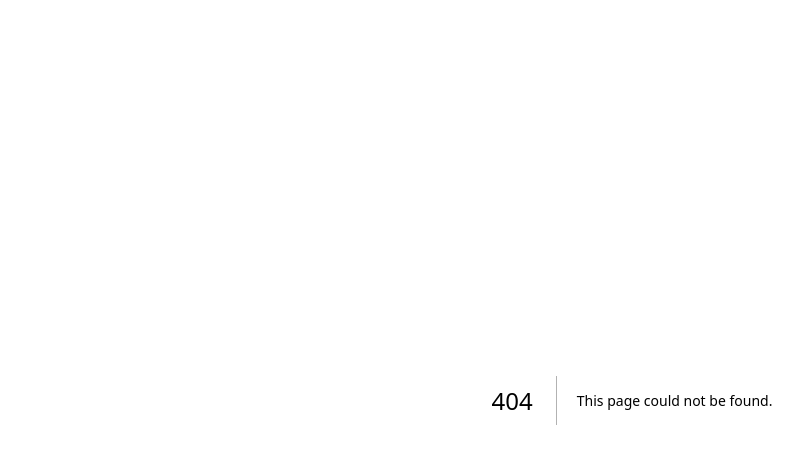
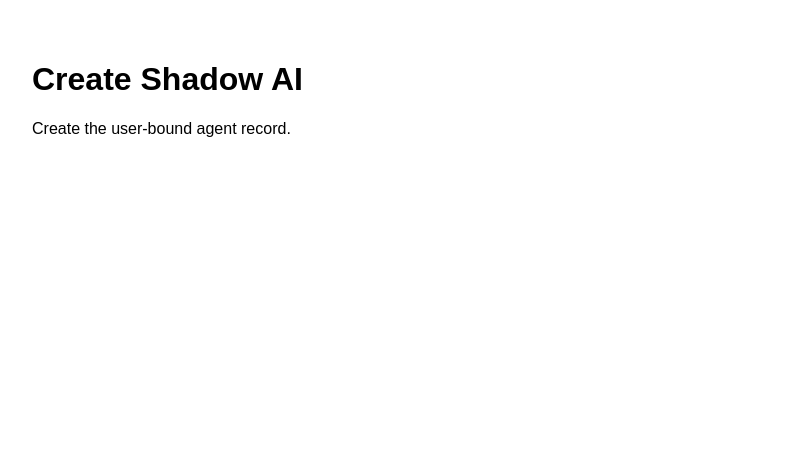
Before and after one commit to carbonactual/Shadow, a Next.js app in the folder apps/web/: page /create in a window 1280 px wide. Before the commit this address had no page. Shown: the top 464 px of the page, without its empty margins (8-811 px from the left). Built offline with nearby package versions, Linux system fonts and the light colour scheme.

Commit message:
Add create page

```diff
--- /dev/null
+++ b/apps/web/app/create/page.jsx
@@ -0,0 +1,8 @@
+export default function CreatePage() {
+  return (
+    <main style={{ fontFamily: 'Arial', padding: 32 }}>
+      <h1>Create Shadow AI</h1>
+      <p>Create the user-bound agent record.</p>
+    </main>
+  );
+}
```
